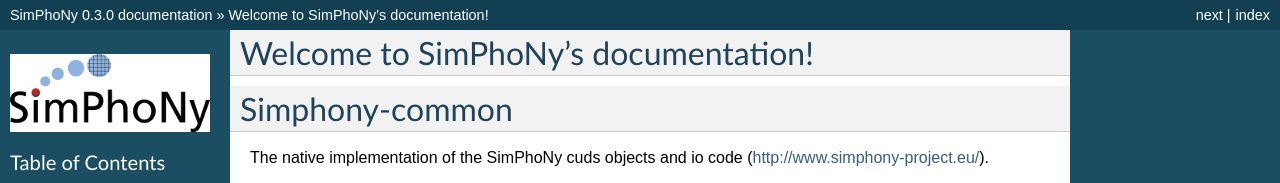
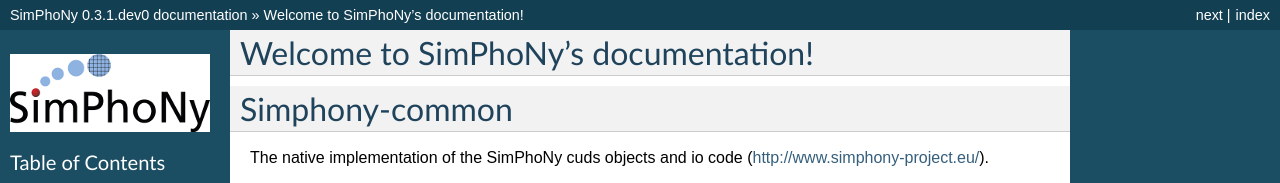
Before and after one commit to simphony/simphony-common, a Sphinx documentation site: the page built from doc/source/index.rst, in a window 1280 px wide and 900 px high. Shown: the top 183 px of the window. Built offline with Sphinx 7.4.7, drawn with Linux system fonts in a browser that asks for light colours; some of the changed text lies outside the part shown.

Commit message:
Preparation for 0.3.1

```diff
--- a/doc/source/conf.py
+++ b/doc/source/conf.py
@@ -94,9 +94,9 @@
 # |version| and |release|, also used in various other places throughout the
 # built documents.
 #
-version = '0.3.0'
+version = '0.3.1'
 # The full version, including alpha/beta/rc tags.
-release = '0.3.0'
+release = '0.3.1.dev0'
 
 # The language for content autogenerated by Sphinx. Refer to documentation
 # for a list of supported languages.
--- a/setup.py
+++ b/setup.py
@@ -7,7 +7,7 @@
     README_TEXT = readme.read()
 
 # Setup version
-VERSION = '0.3.0'
+VERSION = '0.3.1.dev0'
 
 
 def write_version_py(filename=None):
```
